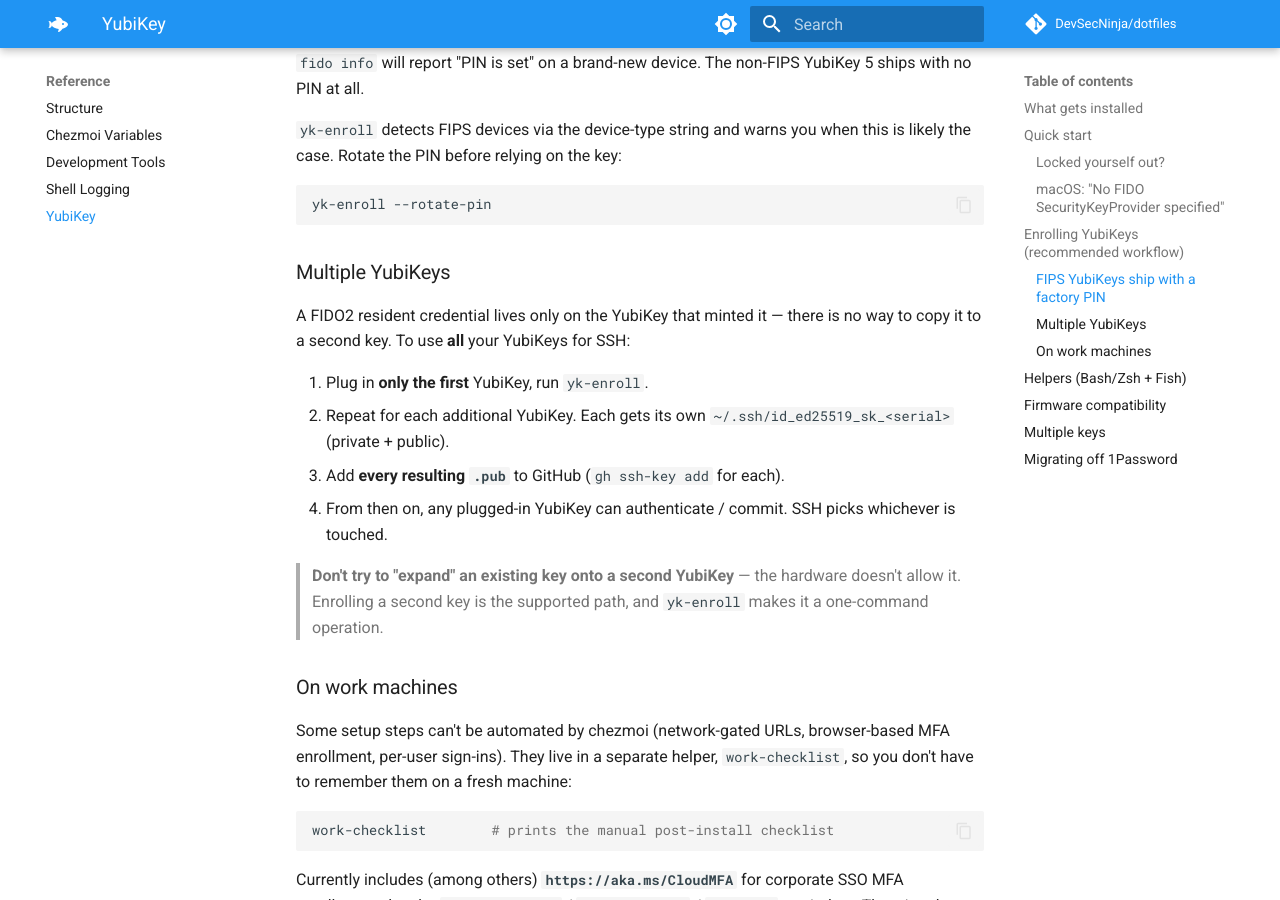
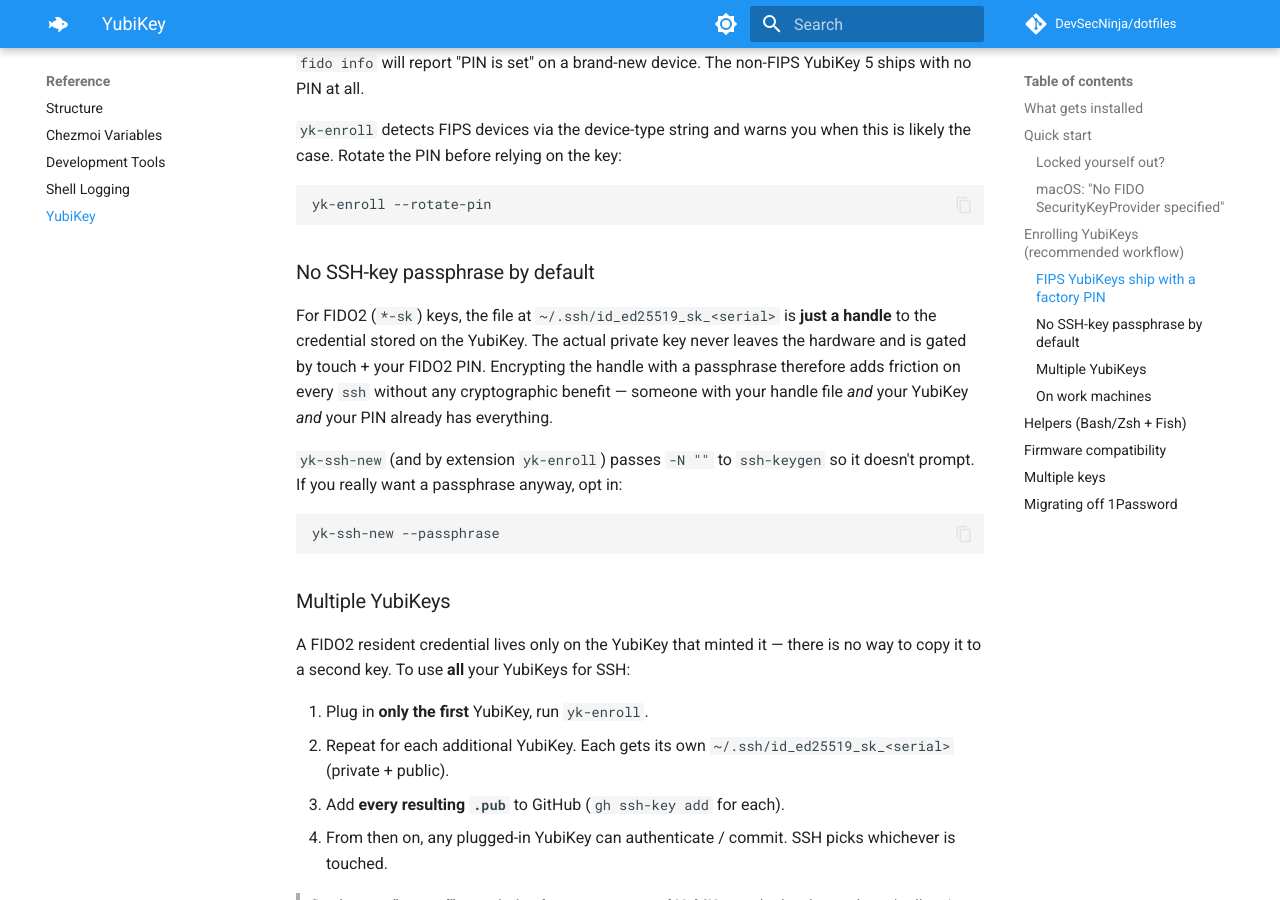
Before and after one commit to DevSecNinja/dotfiles, an MkDocs documentation site: the page built from docs/yubikey.md, in a window 1280 px wide and 900 px high, scrolled down 2887 px. Built offline with MkDocs 1.6.1 and Material for MkDocs 9.7.7, drawn with Linux system fonts in a browser that asks for light colours; comment, search, counter and statistics services are not loaded.

Commit message:
fix(yubikey): default to no SSH-key passphrase for FIDO2 keys
For FIDO2 (*-sk) keys, the on-disk file at ~/.ssh/id_ed25519_sk_<serial>

is just a handle to the credential stored on the YubiKey. The actual

private key never leaves the hardware and is gated by touch + the FIDO2

PIN. Encrypting the handle with a passphrase adds friction on every

ssh without cryptographic value.

yk-ssh-new now passes '-N ""' to ssh-keygen by default. Opt back in

with --passphrase for the rare case you want a passphrase anyway.

yk-enroll inherits the new default automatically.

Tests: 2 new bats cases in yk-ssh-new.bats verify '-N ""' is passed by

default and omitted when --passphrase is set. Mock ssh-keygen now records

its full args under $TEST_BIN_DIR/ssh-keygen.args for inspection.

Docs: docs/yubikey.md gained a 'No SSH-key passphrase by default' section

explaining why and how to opt in.

````diff
--- a/docs/yubikey.md
+++ b/docs/yubikey.md
@@ -139,6 +139,24 @@
 yk-enroll --rotate-pin
 ```
 
+### No SSH-key passphrase by default
+
+For FIDO2 (`*-sk`) keys, the file at `~/.ssh/id_ed25519_sk_<serial>` is
+**just a handle** to the credential stored on the YubiKey. The actual
+private key never leaves the hardware and is gated by touch + your
+FIDO2 PIN. Encrypting the handle with a passphrase therefore adds
+friction on every `ssh` without any cryptographic benefit — someone
+with your handle file *and* your YubiKey *and* your PIN already has
+everything.
+
+`yk-ssh-new` (and by extension `yk-enroll`) passes `-N ""` to
+`ssh-keygen` so it doesn't prompt. If you really want a passphrase
+anyway, opt in:
+
+```bash
+yk-ssh-new --passphrase
+```
+
 ### Multiple YubiKeys
 
 A FIDO2 resident credential lives only on the YubiKey that minted it —
````
Also changed, not shown: 3 other files.
